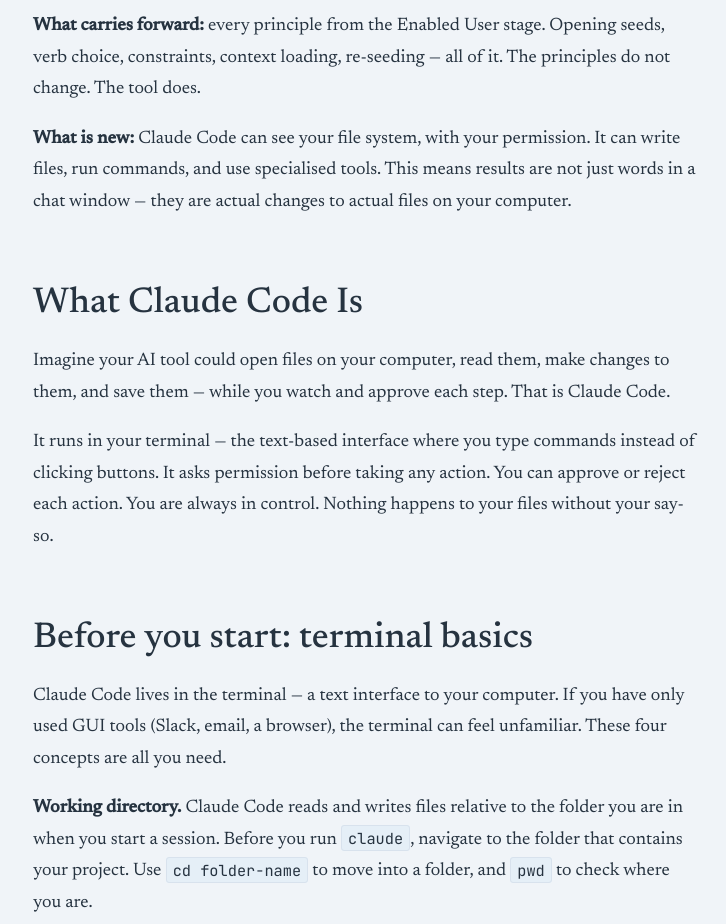
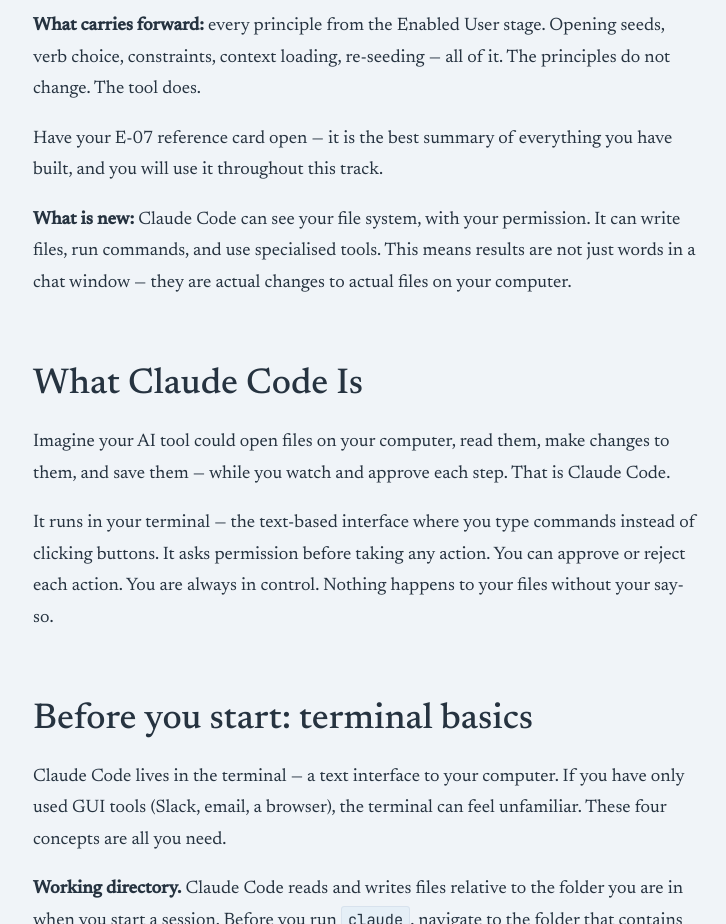
Before and after one commit to vuelo-labs/linguist, a website: page course/a/00/index.html in a window 1280 px wide. Shown: the part 1020-1944 px from the top of the page, without its empty margins (263-989 px from the left). Drawn offline with Linux system fonts and the light colour scheme.

Commit message:
Add E-07 reference card prompt to A-00 intro

```diff
--- a/course/a/00/index.html
+++ b/course/a/00/index.html
@@ -61,6 +61,8 @@
         <p>Claude Code is different. It runs in your terminal. You type, Claude Code reads your files, writes files, runs commands, and reports back. The conversation is the same kind of exchange. The environment is not.</p>
 
         <p><strong>What carries forward:</strong> every principle from the Enabled User stage. Opening seeds, verb choice, constraints, context loading, re-seeding — all of it. The principles do not change. The tool does.</p>
+
+        <p>Have your E-07 reference card open — it is the best summary of everything you have built, and you will use it throughout this track.</p>
 
         <p><strong>What is new:</strong> Claude Code can see your file system, with your permission. It can write files, run commands, and use specialised tools. This means results are not just words in a chat window — they are actual changes to actual files on your computer.</p>
 
```
